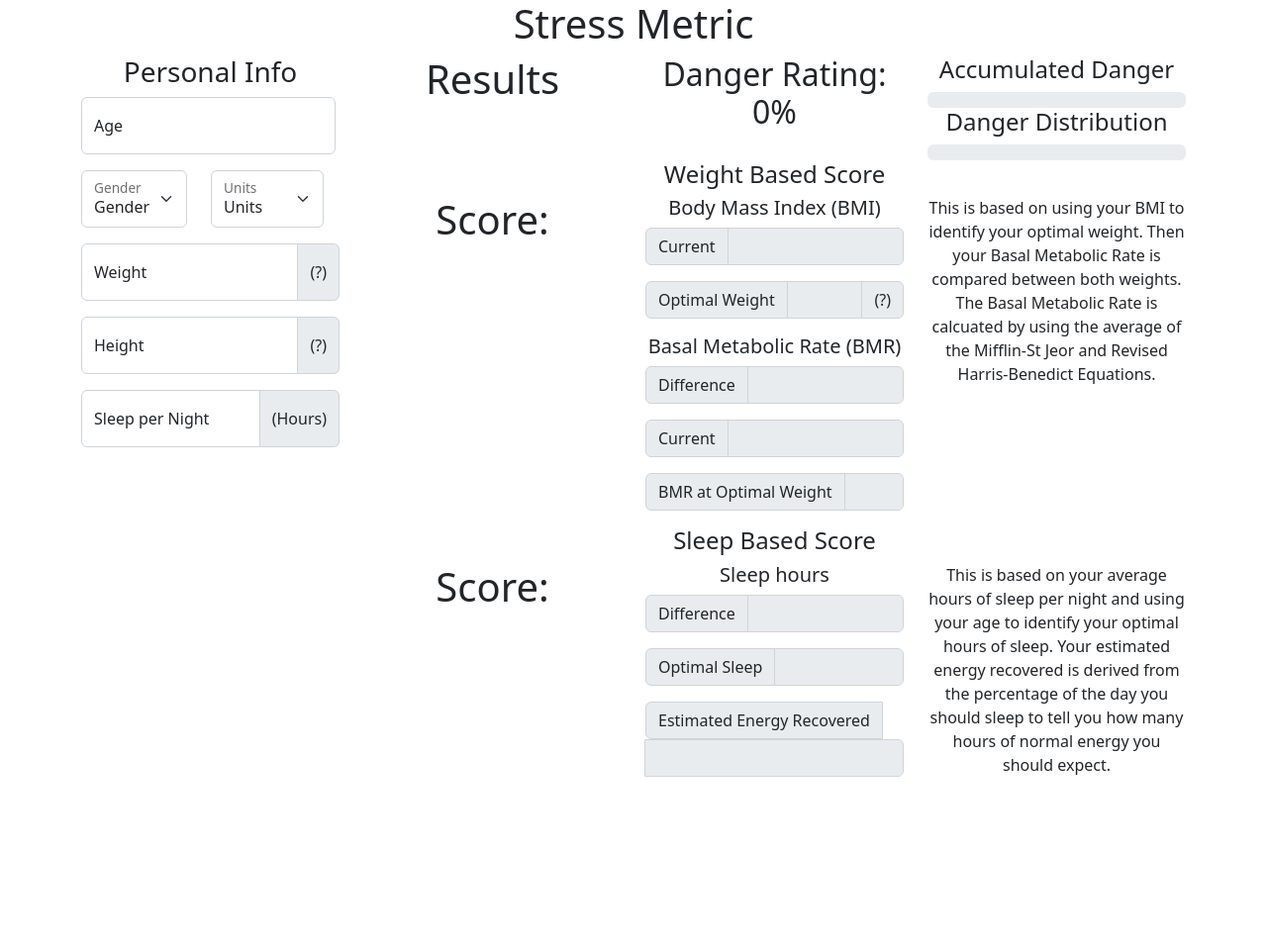
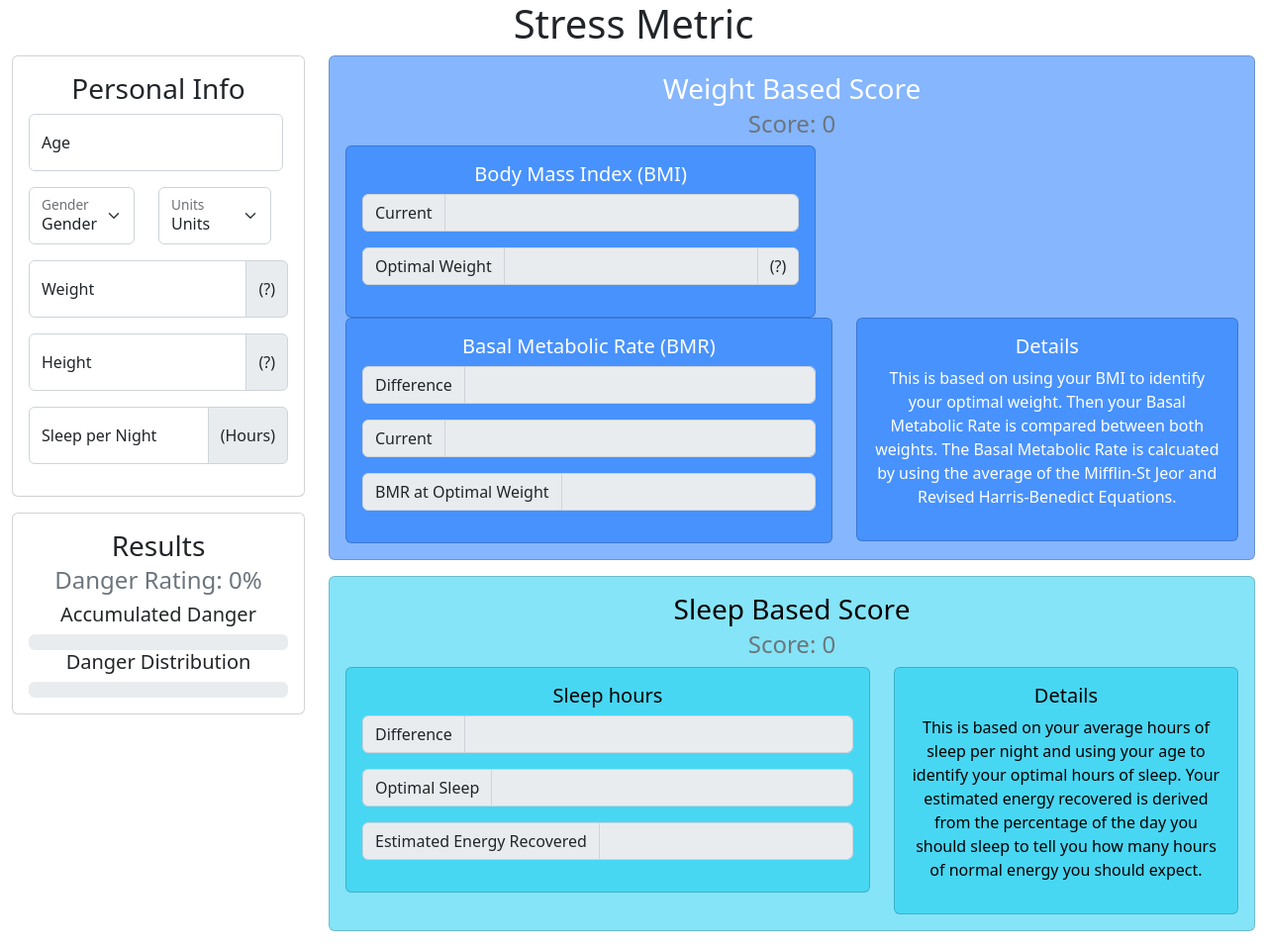
Before and after one commit to Gibado/Stress-Calculator, a plain HTML site: page index.html in a window 1280 px wide. Shown: the whole page at 99% size. Before the commit the page ends 801 px from the top, so only its background shows below. Drawn offline with nearby package versions, Linux system fonts and the light colour scheme.

Commit message:
Moved metrics into colored cards

```diff
--- a/index.html
+++ b/index.html
@@ -9,7 +9,7 @@
 </head>
 
 <body>
-    <div class="container text-center">
+    <div class="container-fluid text-center">
         <div class="row">
             <div class="col">
                 <h1>Stress Metric</h1>
@@ -18,7 +18,11 @@
         <div class="row">
             <!-- Personal info -->
             <div class="col-sm-3">
-                <h3>Personal Info</h3>
+                <div class="row">
+                    <div class="col-auto">
+                        <div class="card mb-3">
+                            <div class="card-body">
+                                <h3 class="card-title">Personal Info</h3>
                                 <div class="row">
                                     <div class="col-auto">
                                         <div class="form-floating mb-3">
@@ -75,41 +79,46 @@
                                     </div>
                                 </div>
                             </div>
-            <!-- Calculated results -->
-            <div class="col-sm-9">
-                <div class="row">
-                    <div class="col">
-                        <h1>Results</h1>
                         </div>
-                    <div class="col">
-                        <h2>Danger Rating: <span id="total-score">0</span>%</h2>
-                    </div>
-                    <div class="col">
-                        <h4>Accumulated Danger</h4>
+
+                        <div class="col-auto">
+                            <div class="card mb-3">
+                                <div class="card-body">
+                                    <h3 class="card-title">Results</h3>
+                                    <h4 class="card-subtitle text-muted mb-2">Danger Rating: <span id="total-score">0</span>%</h4>
+                                    <h5>Accumulated Danger</h5>
                                     <div class="progress">
                                         <div id="danger-weight" class="progress-bar" role="progressbar" aria-label="weight segment" style="width: 0%" aria-valuenow="0" aria-valuemin="0" aria-valuemax="100"></div>
                                         <div id="danger-sleep" class="progress-bar bg-info" role="progressbar" aria-label="sleep segment" style="width: 0%" aria-valuenow="0" aria-valuemin="0" aria-valuemax="100"></div>
                                     </div>
-                        <h4>Danger Distribution</h4>
+                                    <h5>Danger Distribution</h5>
                                     <div class="progress">
                                         <div id="danger-dist-weight" class="progress-bar" role="progressbar" aria-label="weight segment" style="width: 0%" aria-valuenow="0" aria-valuemin="0" aria-valuemax="100"></div>
                                         <div id="danger-dist-sleep" class="progress-bar bg-info" role="progressbar" aria-label="sleep segment" style="width: 0%" aria-valuenow="0" aria-valuemin="0" aria-valuemax="100"></div>
                                     </div>
                                 </div>
                             </div>
+                        </div>
+                    </div>
+                </div>
+
+            </div>
+            <!-- Calculated results -->
+            <div class="col-sm-9">
                 <div class="row">
+
                     <div class="col-auto">
-                        <h4>Weight Based Score</h4>
+                        <div class="card text-bg-primary bg-opacity-50 mb-3">
+                            <div class="card-body">
+                                <h3 class="card-title">Weight Based Score</h3>
+                                <!-- Result -->
+                                <h4 class="card-subtitle text-muted mb-2">Score: <span id="weight-score">0</span></h4>
                                 <div class="row">
-                            <!-- Result -->
-                            <div class="col">
-                                <h1>Score: <span id="weight-score"></span></h1>
-                            </div>
                                     <!-- Calcuated values -->
-                            <div class="col">
-                                <div class="row">
-                                    <h5>Body Mass Index (BMI)</h5>
                                     <div class="col-auto">
+                                        <div class="card text-bg-primary">
+                                            <div class="card-body">
+                                                <h5 class="card-title">Body Mass Index (BMI)</h5>
                                                 <div class="input-group mb-3">
                                                     <span class="input-group-text">Current</span>
                                                     <input id="bmi" type="number" class="form-control" aria-label="Current BMI" aria-describedby="bmi" disabled readonly>
@@ -121,9 +130,11 @@
                                                 </div>
                                             </div>
                                         </div>
-                                <div class="row">
-                                    <h5>Basal Metabolic Rate (BMR)</h5>
+                                    </div>
                                     <div class="col-auto">
+                                        <div class="card text-bg-primary">
+                                            <div class="card-body">
+                                                <h5 class="card-title">Basal Metabolic Rate (BMR)</h5>
                                                 <div class="input-group mb-3">
                                                     <span class="input-group-text">Difference</span>
                                                     <input id="d-bmr" type="number" class="form-control" aria-label="BMR Difference" aria-describedby="d-bmr" disabled readonly>
@@ -141,25 +152,30 @@
                                     </div>
                                     <!-- Background info -->
                                     <div class="col">
-                                <p>This is based on using your BMI to identify your optimal weight. Then your Basal Metabolic Rate is compared between both weights. The Basal Metabolic Rate is calcuated by using the average of the Mifflin-St Jeor and Revised
-                                    Harris-Benedict Equations.</p>
+                                        <div class="card text-bg-primary">
+                                            <div class="card-body">
+                                                <h5 class="card-title">Details</h5>
+                                                <p>This is based on using your BMI to identify your optimal weight. Then your Basal Metabolic Rate is compared between both weights. The Basal Metabolic Rate is calcuated by using the average of the Mifflin-St
+                                                    Jeor and Revised Harris-Benedict Equations.</p>
                                             </div>
                                         </div>
                                     </div>
                                 </div>
+                            </div>
+                        </div>
+                    </div>
+                    <div class="col-auto">
+                        <div class="card text-bg-info bg-opacity-50 mb-3">
+                            <div class="card-body">
+                                <h3 class="card-title">Sleep Based Score</h3>
+                                <!-- Result -->
+                                <h4 class="card-subtitle text-muted mb-2">Score: <span id="sleep-score">0</span></h4>
                                 <div class="row">
+                                    <!-- Calcuated values -->
                                     <div class="col-auto">
-                        <h4>Sleep Based Score</h4>
-                        <div class="row">
-                            <!-- Result -->
-                            <div class="col">
-                                <h1>Score: <span id="sleep-score"></span></h1>
-                            </div>
-                            <!-- Calcuated values -->
-                            <div class="col">
-                                <div class="row">
-                                    <h5>Sleep hours</h5>
-                                    <div class="col-auto">
+                                        <div class="card text-bg-info">
+                                            <div class="card-body">
+                                                <h5 class="card-title">Sleep hours</h5>
                                                 <div class="input-group mb-3">
                                                     <span class="input-group-text">Difference</span>
                                                     <input id="d-sleep" type="number" class="form-control" aria-label="Sleep Hours Difference" aria-describedby="d-sleep" disabled readonly>
@@ -177,8 +193,15 @@
                                     </div>
                                     <!-- Background info -->
                                     <div class="col">
-                                <p>This is based on your average hours of sleep per night and using your age to identify your optimal hours of sleep. Your estimated energy recovered is derived from the percentage of the day you should sleep to tell you how
-                                    many hours of normal energy you should expect.</p>
+                                        <div class="card text-bg-info">
+                                            <div class="card-body">
+                                                <h5 class="card-title">Details</h5>
+                                                <p>This is based on your average hours of sleep per night and using your age to identify your optimal hours of sleep. Your estimated energy recovered is derived from the percentage of the day you should sleep
+                                                    to tell you how many hours of normal energy you should expect.</p>
+                                            </div>
+                                        </div>
+                                    </div>
+                                </div>
                             </div>
                         </div>
                     </div>
```
Lines whose indentation alone changed are shown as unchanged.
